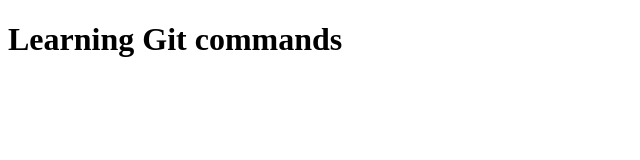
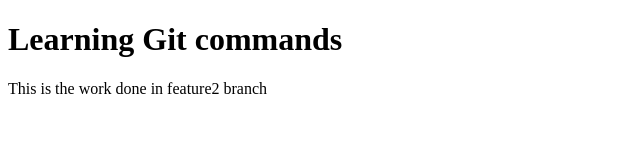
Before and after one commit to Sakethram180/another_one, a plain HTML site: page index.html in a window 1280 px wide. Shown: the whole page, without its empty margins (0-640 px from the left). Drawn offline with Linux system fonts and the light colour scheme.

Commit message:
Added paragrph

```diff
--- a/index.html
+++ b/index.html
@@ -6,6 +6,7 @@
     <title>Document</title>
 </head>
 <h1>Learning Git commands</h1>
+<p>This is the work done in feature2 branch</p>
 <body>
 
 </body>
```
